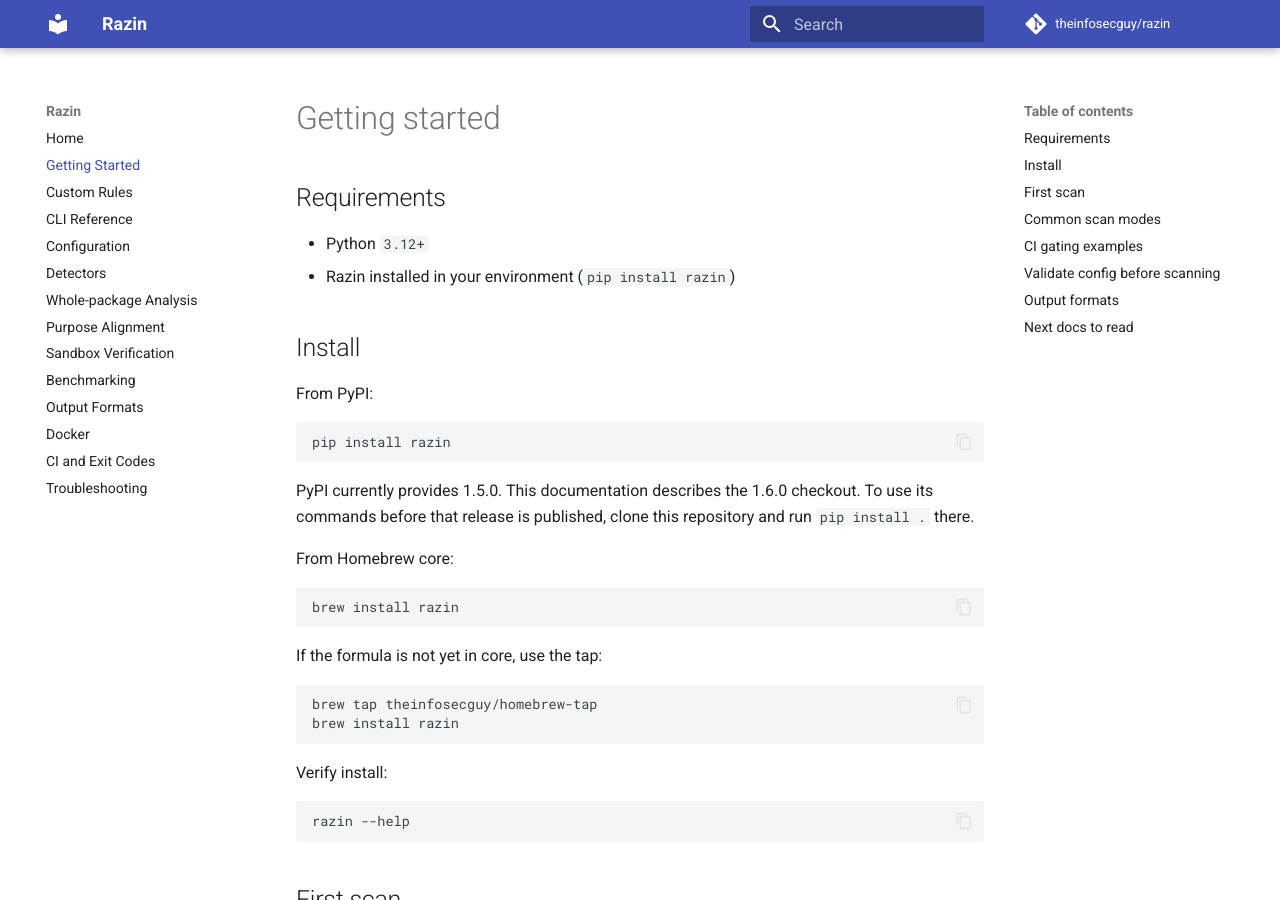
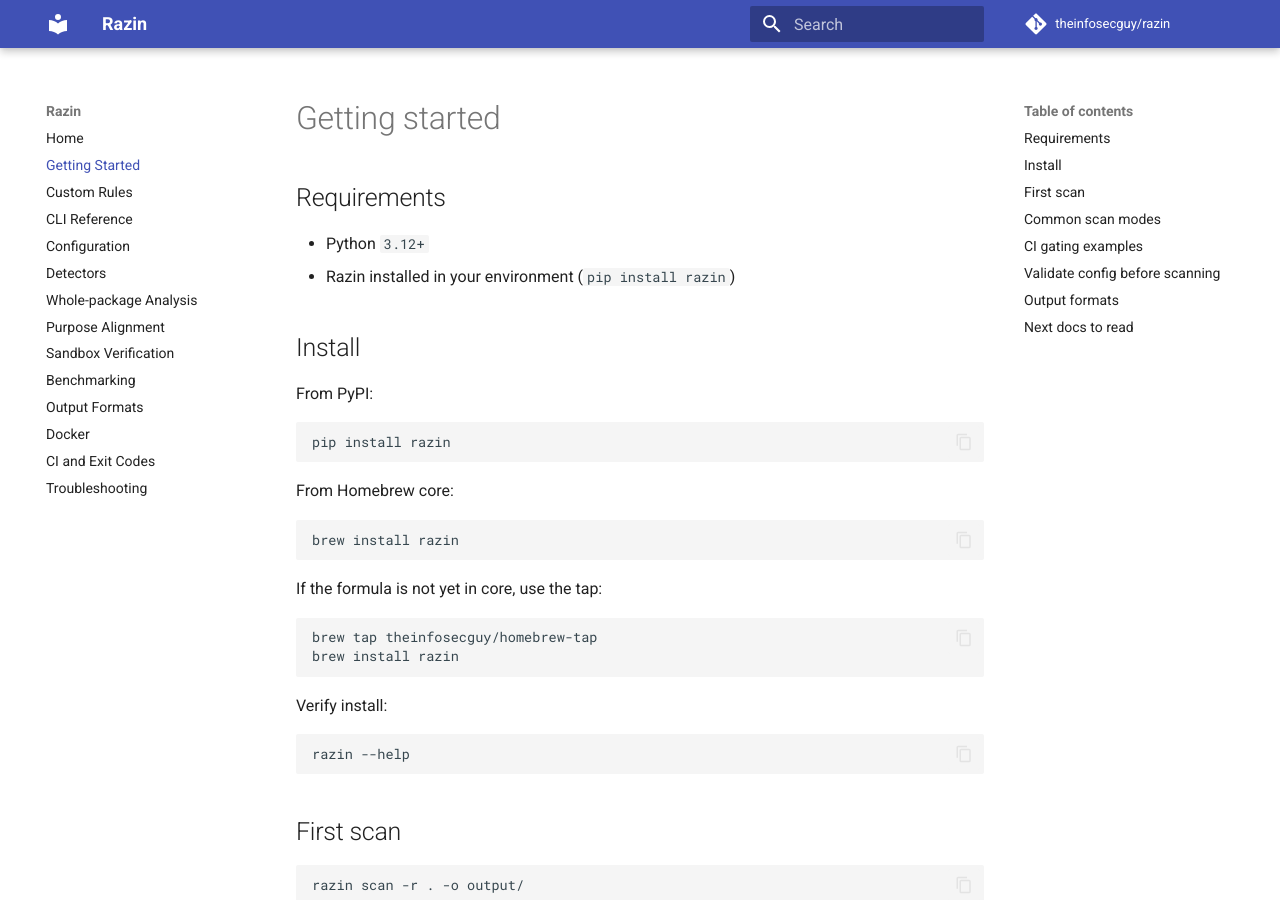
Before and after one commit to theinfosecguy/razin, an MkDocs documentation site: the page built from docs/getting-started.md, in a window 1280 px wide and 900 px high. Built offline with MkDocs 1.6.1 and Material for MkDocs 9.7.7, drawn with Linux system fonts in a browser that asks for light colours; comment, search, counter and statistics services are not loaded.

Commit message:
Remove temporary install version notice

````diff
--- a/docs/getting-started.md
+++ b/docs/getting-started.md
@@ -12,10 +12,6 @@
 ```bash
 pip install razin
 ```
-
-PyPI currently provides 1.5.0. This documentation describes the 1.6.0
-checkout. To use its commands before that release is published, clone this
-repository and run `pip install .` there.
 
 From Homebrew core:
 
````
Also changed, not shown: README.md (+0 -4 lines), docs/index.md (+0 -3 lines).
